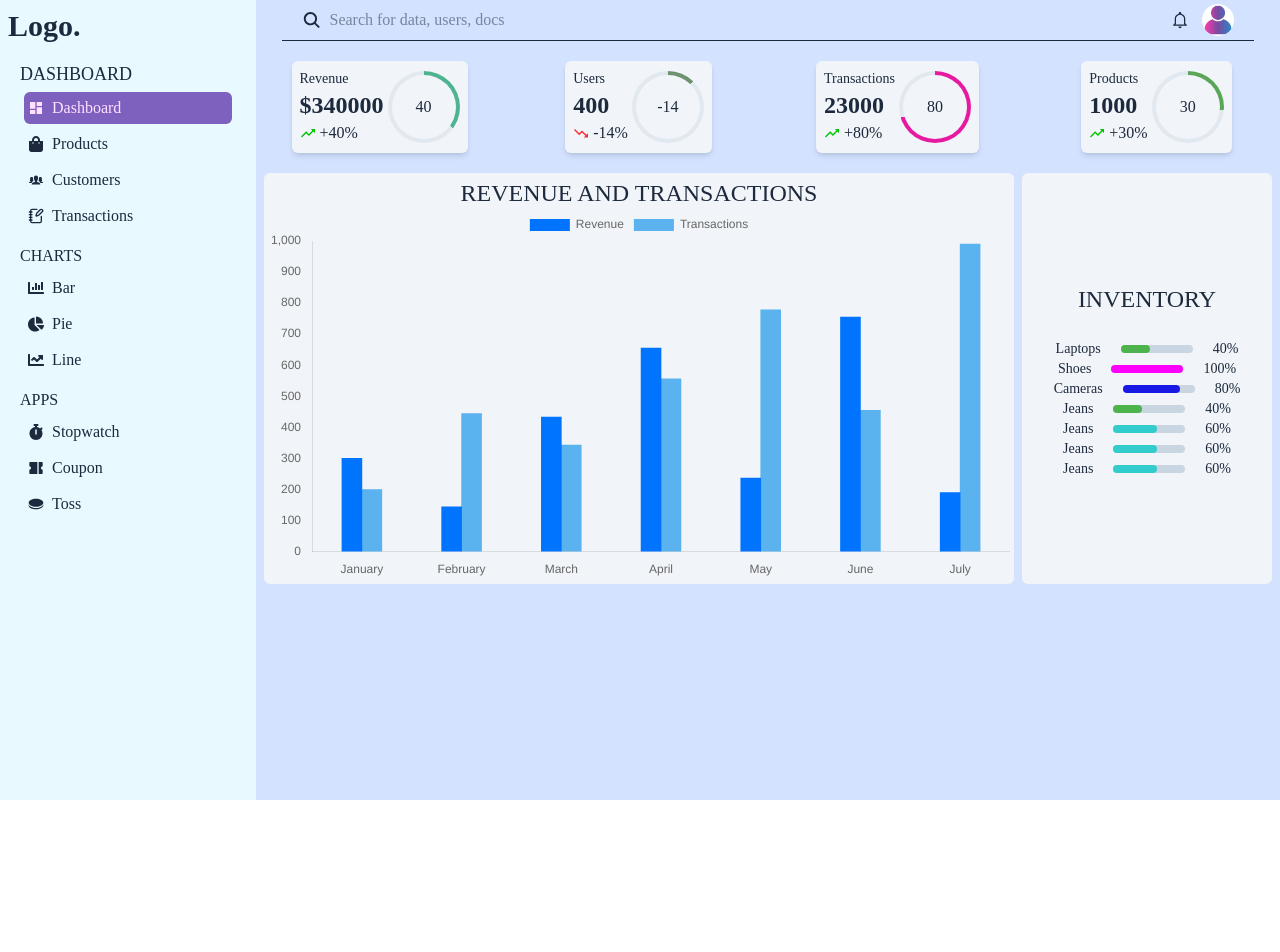
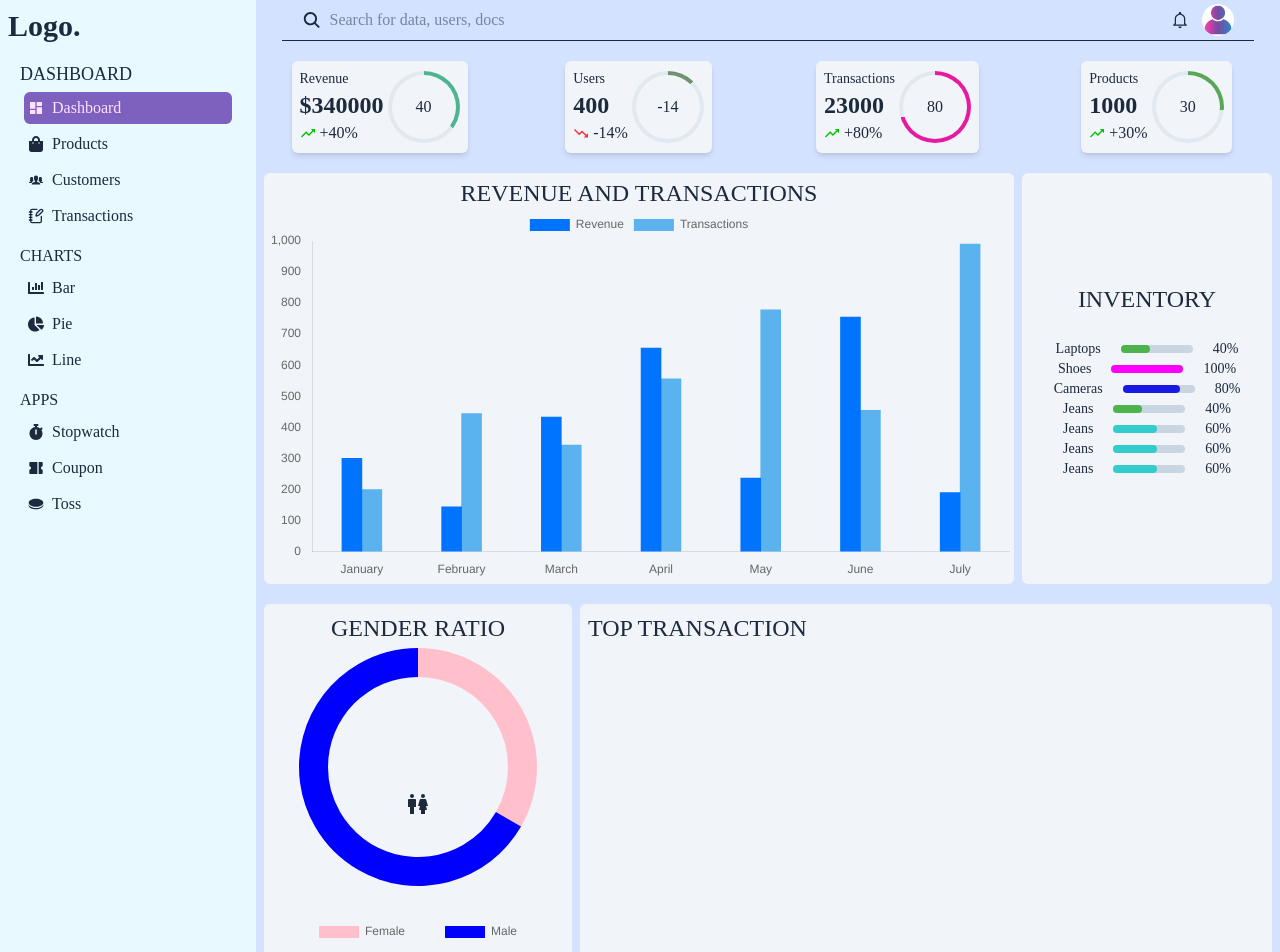
Before and after one commit to hiaayush30/E-Commerce-MERN-TS, a React (Vite) app in the folder Dashboard/: page /admin/dashboard in a window 1280 px wide. Shown: the top 952 px of the page. Before the commit the page ends 800 px from the top, so only its background shows below. Built offline with nearby package versions, Linux system fonts and the light colour scheme; a web font is replaced by a local one.

Commit message:
added charts

```diff
--- a/Dashboard/package.json
+++ b/Dashboard/package.json
@@ -19,6 +19,7 @@
     "react-dom": "^18.3.1",
     "react-icons": "^5.4.0",
     "react-router-dom": "^7.1.3",
+    "react-table": "^7.8.0",
     "tailwindcss": "^4.0.6"
   },
   "devDependencies": {
@@ -26,6 +27,7 @@
     "@types/react": "^18.3.18",
     "@types/react-dom": "^18.3.5",
     "@types/react-router-dom": "^5.3.3",
+    "@types/react-table": "^7.7.20",
     "@vitejs/plugin-react-swc": "^3.5.0",
     "eslint": "^9.17.0",
     "eslint-plugin-react-hooks": "^5.0.0",
--- a/Dashboard/src/components/Charts.tsx
+++ b/Dashboard/src/components/Charts.tsx
@@ -8,8 +8,13 @@ import {
     Legend,
     ChartData,
     ChartOptions,
+    ArcElement
 } from 'chart.js';
 import { Bar } from 'react-chartjs-2';
+import { Doughnut } from 'react-chartjs-2';
+
+ChartJS.register(ArcElement, Tooltip, Legend);
+
 
 const months = ['January', 'February', 'March', 'April', 'May', 'June', 'July'];
 
@@ -93,3 +98,40 @@ export function BarChart(
     };
     return <Bar options={options} data={data} />;
 }
+
+
+interface DoughnutChartProps {
+    data: Array<number>;
+    bgColor: string[];
+    labels: string[];
+    cutout?:number|string, //nothing in center of pie
+    legends?:boolean;
+    offset?:number
+}
+export function DoughnutChart({ labels,data,legends=true,bgColor,cutout,offset=0 }: DoughnutChartProps) {
+    const doughnutData: ChartData<'doughnut', number[], string> = {
+        labels,
+        datasets: [
+            {
+                data,
+                backgroundColor:bgColor,
+                borderWidth:0,
+                offset,
+            }
+        ]
+    }
+    const doughnutOptions: ChartOptions<'doughnut'> = {
+         responsive:true,
+         plugins:{
+            legend:{
+                display:legends,
+                position:'bottom',
+                labels:{
+                    padding:40
+                }
+            }
+         },
+         cutout
+    }
+    return <Doughnut data={doughnutData} options={doughnutOptions} />;
+}
--- /dev/null
+++ b/Dashboard/src/components/TableHOC.tsx
@@ -0,0 +1,17 @@
+import { Column, useTable } from 'react-table'
+
+type temp = {
+    status:string;
+    id:string;
+    amount:number;
+}
+
+function TableHOC<T extends Object>(columns: Column<T>[],
+    data: T[],
+    containerClassname: string,
+    heading: string) => {
+
+    return function HOC() { }
+}
+
+export default TableHOC
--- a/Dashboard/src/pages/Dashboard.tsx
+++ b/Dashboard/src/pages/Dashboard.tsx
@@ -3,7 +3,8 @@ import { IoMdNotificationsOutline, IoMdTrendingDown } from "react-icons/io";
 import ProfilePic from '../assets/profile.jpeg';
 import { IoMdTrendingUp } from "react-icons/io"
 import { motion } from 'motion/react';
-import { BarChart } from "../components/Charts";
+import { BarChart, DoughnutChart } from "../components/Charts";
+import { BiMaleFemale } from "react-icons/bi";
 const Dashboard = () => {
   return (
     <div className="">
@@ -30,8 +31,8 @@ const Dashboard = () => {
           <div className="grid grid-cols-[3fr_1fr] gap-2 px-2">
             <div className="p-1 text-2xl mx-auto bg-slate-100 w-full rounded-md min-h-[50vh] flex flex-col justify-start items-center">
               REVENUE AND TRANSACTIONS
-              <BarChart data_1={[300,144,433,655,237,755,190]}
-              data_2={[200,444,343,556,778,455,990]}
+              <BarChart data_1={[300, 144, 433, 655, 237, 755, 190]}
+                data_2={[200, 444, 343, 556, 778, 455, 990]}
                 title_1="Revenue"
                 title_2="Transactions"
                 bgColor1="rgb(0,115,255)"
@@ -50,6 +51,21 @@ const Dashboard = () => {
             </div>
           </div>
         </section>
+        <div className="my-5">
+          <section className="grid grid-cols-[1fr_3fr] gap-2 px-2">
+            <div className="relative p-1 text-2xl mx-auto bg-slate-100 w-full rounded-md min-h-[50vh] flex flex-col justify-start items-center">
+              <h1 className="p-1">GENDER RATIO</h1>
+              <DoughnutChart labels={["Female","Male"]} bgColor={["pink","blue"]} data={[20,40]} cutout={90}/>
+              <p className="absolute inset-0 flex justify-center items-center">
+                <BiMaleFemale />
+              </p>
+            </div>
+            <div className="p-1 text-2xl mx-auto bg-slate-100 w-full rounded-md min-h-[50vh] flex flex-col items-start justify-start">
+              <h1 className="p-1">TOP TRANSACTION</h1>
+              {/* table */}
+            </div>
+          </section>
+        </div>
       </main>
     </div>
   )
@@ -83,7 +99,7 @@ const WidgetItem = (props: WidgetItemProps) => (
       }}
       animate={{
         background: `conic-gradient(
-        hsl(${props.percent*4}%,${props.percent}%,50%) ${3.16 * Math.abs(props.percent)}deg,
+        hsl(${props.percent * 4}%,${props.percent}%,50%) ${3.16 * Math.abs(props.percent)}deg,
         rgb(226, 232, 240) 0`
       }}
       transition={{
@@ -99,24 +115,24 @@ const WidgetItem = (props: WidgetItemProps) => (
 interface InventoryProps {
   name: string;
   percent: number;
-  color:string
+  color: string
 }
-const InventoryItem = ({name,percent}:InventoryProps) => (
+const InventoryItem = ({ name, percent }: InventoryProps) => (
   <div className="flex gap-5 items-center">
     <h3 className="text-sm">{name}</h3>
     <div>
       <motion.div className="w-18 h-2 relative bg-slate-300 rounded-lg">
         <motion.div
           initial={{
-              backgroundColor:`hsl(0%,0%,0%)`,
-              width:`0%`
+            backgroundColor: `hsl(0%,0%,0%)`,
+            width: `0%`
           }}
           animate={{
-              backgroundColor:`hsl(${percent*3}%,${percent}%,50%)`,
-              width:`${percent}%`
+            backgroundColor: `hsl(${percent * 3}%,${percent}%,50%)`,
+            width: `${percent}%`
           }}
           transition={{
-              duration:1
+            duration: 1
           }}
           className={`absolute rounded-lg h-2`}></motion.div>
       </motion.div>
```
Also changed, not shown: 1 other file (tests, documents, lock files or other folders). Lines whose indentation alone changed are shown as unchanged.
